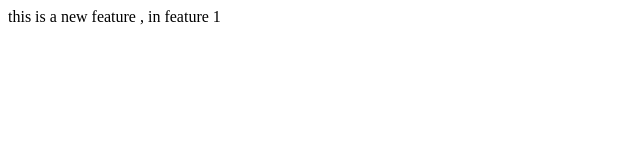
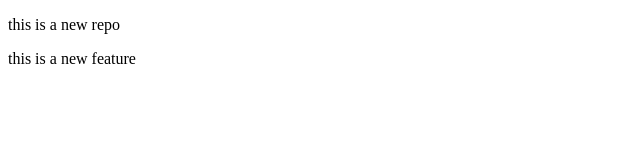
Before and after one commit to Pranaw-dev/java-code, a plain HTML site: page index.html in a window 1280 px wide. Shown: the whole page, without its empty margins (0-640 px from the left). Drawn offline with Linux system fonts and the light colour scheme.

Commit message:
new feature

```diff
--- a/index.html
+++ b/index.html
@@ -1 +1,12 @@
-<p> this is a new feature , in feature 1 </p>
+<!DOCTYPE html>
+<html lang="en">
+<head>
+    <meta charset="UTF-8">
+    <meta name="viewport" content="width=device-width, initial-scale=1.0">
+    <title>Document</title>
+</head>
+<body>
+    <p>this is a new repo</p>
+    <p>this is a new feature</p>
+</body>
+</html>
```
